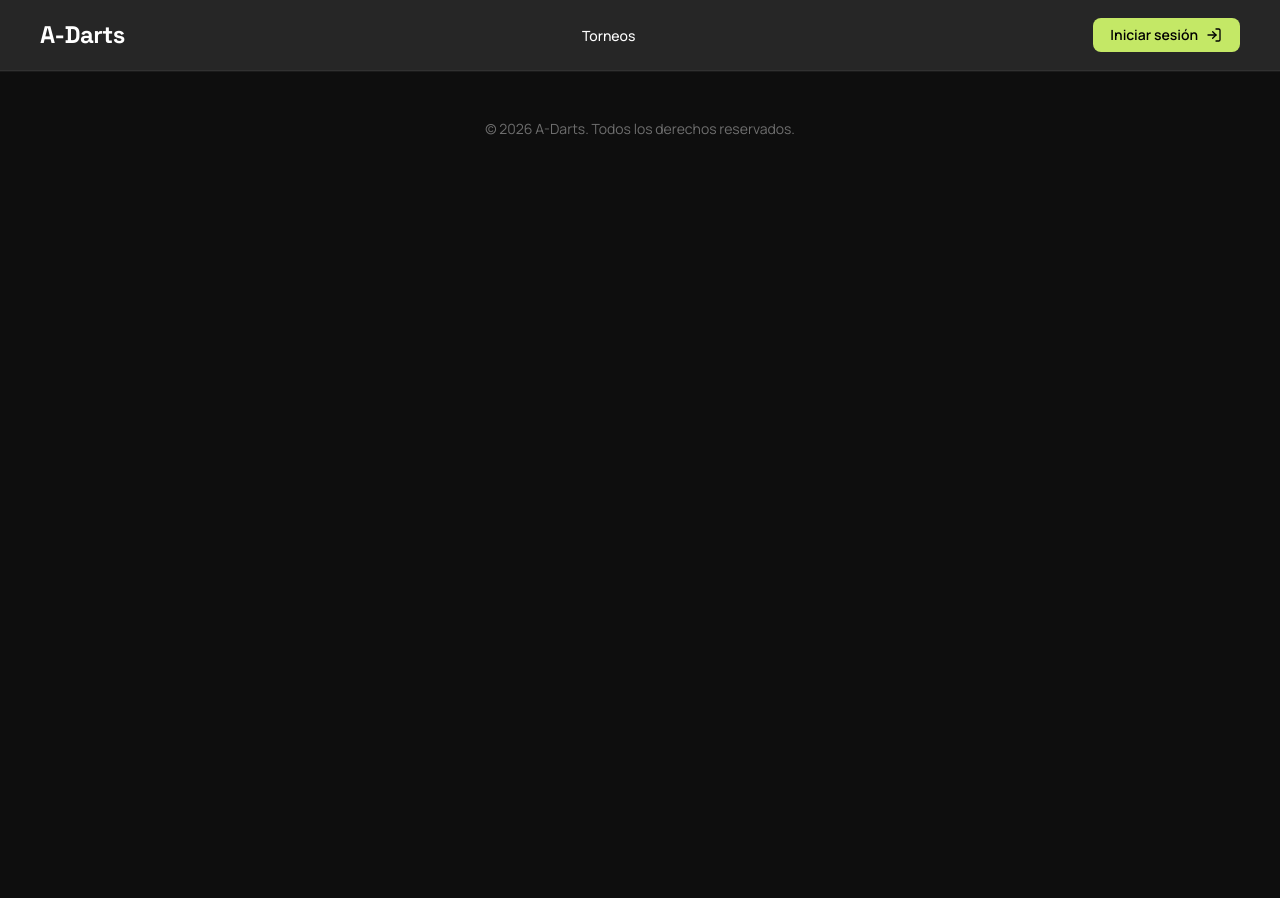
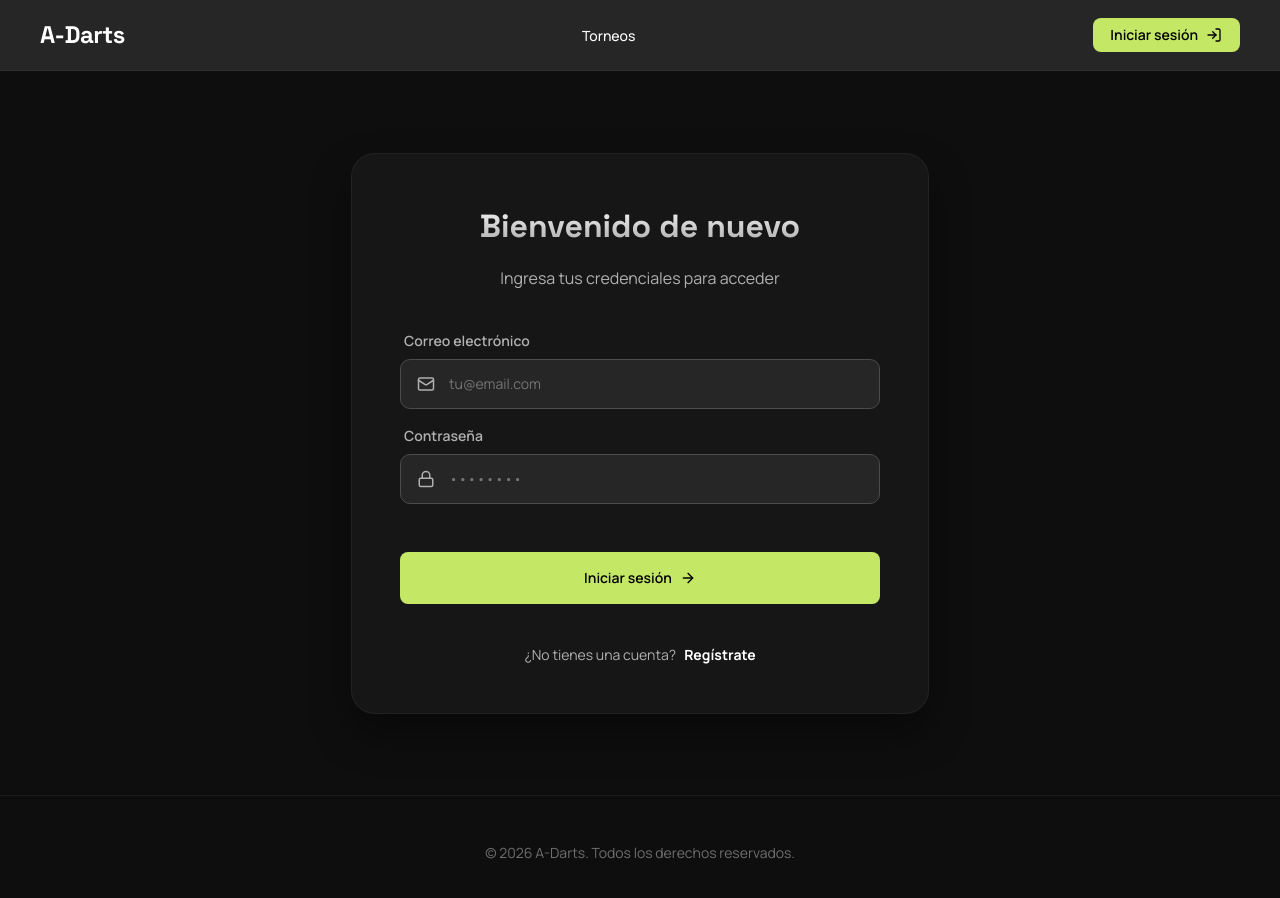
Before and after one commit to a-darts/a-darts-web-frontend, a React (Vite) app: page /login in a window 1280 px wide. Shown: the top 898 px of the page. Before the commit the page ends 800 px from the top, so only its background shows below. Built offline with nearby package versions, Linux system fonts and the light colour scheme.

Commit message:
Add LoginScreen

```diff
--- a/src/App.tsx
+++ b/src/App.tsx
@@ -3,6 +3,7 @@ import { Routes, Route } from 'react-router-dom';
 import Navbar from './components/Navbar';
 import HomeScreen from './screens/HomeScreen';
 import TournamentsScreen from './screens/TournamentsScreen';
+import LoginScreen from './screens/LoginScreen';
 
 function App() {
   return (
@@ -12,6 +13,7 @@ function App() {
       <Routes>
         <Route path="/" element={<HomeScreen />} />
         <Route path="/torneos" element={<TournamentsScreen />} />
+        <Route path="/login" element={<LoginScreen />} />
       </Routes>
 
       <footer style={styles.footer}>
--- a/src/components/Navbar.tsx
+++ b/src/components/Navbar.tsx
@@ -1,8 +1,10 @@
 import React from 'react';
-import { Link } from 'react-router-dom';
+import { Link, useNavigate } from 'react-router-dom';
 import Button from './Button';
 
 const Navbar: React.FC = () => {
+  const navigate = useNavigate();
+
   return (
     <header style={styles.header}>
       <nav style={styles.nav}>
@@ -18,6 +20,7 @@ const Navbar: React.FC = () => {
           <Button
             variant="primary"
             rightIcon="LogIn"
+            onClick={() => navigate('/login')}
           >
             Iniciar sesión
           </Button>
--- /dev/null
+++ b/src/components/TextInput.tsx
@@ -0,0 +1,81 @@
+import React from 'react';
+import Icon, { IconName } from './Icon';
+
+interface TextInputProps extends React.InputHTMLAttributes<HTMLInputElement> {
+  label?: string;
+  icon?: IconName;
+  error?: string;
+}
+
+const TextInput: React.FC<TextInputProps> = ({
+  label,
+  icon,
+  error,
+  className = '',
+  ...props
+}) => {
+  return (
+    <div style={styles.container}>
+      {label && <label style={styles.label}>{label}</label>}
+      <div style={{ ...styles.inputWrapper, ...(error ? styles.inputError : {}) }}>
+        {icon && <Icon name={icon} size={18} style={styles.icon} />}
+        <input
+          style={styles.input}
+          className={className}
+          {...props}
+        />
+      </div>
+      {error && <span style={styles.errorText}>{error}</span>}
+    </div>
+  );
+};
+
+const styles: { [key: string]: React.CSSProperties } = {
+  container: {
+    display: 'flex',
+    flexDirection: 'column',
+    gap: '0.5rem',
+    width: '100%',
+    marginBottom: '1rem',
+  },
+  label: {
+    fontSize: '0.875rem',
+    fontWeight: '600',
+    color: 'var(--text-secondary-color)',
+    marginLeft: '0.25rem',
+  },
+  inputWrapper: {
+    display: 'flex',
+    alignItems: 'center',
+    backgroundColor: 'var(--header-bg)',
+    border: '1px solid var(--btn-secondary-border)',
+    borderRadius: '10px',
+    padding: '0 1rem',
+    transition: 'all 0.2s ease',
+    height: '48px',
+  },
+  inputError: {
+    borderColor: '#ff4d4f',
+  },
+  icon: {
+    color: 'var(--text-secondary-color)',
+    marginRight: '0.75rem',
+  },
+  input: {
+    flex: 1,
+    background: 'transparent',
+    border: 'none',
+    outline: 'none',
+    color: 'var(--text-color)',
+    fontSize: '0.875rem',
+    fontFamily: 'inherit',
+    height: '100%',
+  },
+  errorText: {
+    fontSize: '0.75rem',
+    color: '#ff4d4f',
+    marginLeft: '0.25rem',
+  },
+};
+
+export default TextInput;
--- /dev/null
+++ b/src/screens/LoginScreen.tsx
@@ -0,0 +1,141 @@
+import React, { useState } from 'react';
+import TextInput from '../components/TextInput';
+import Button from '../components/Button';
+import { Link } from 'react-router-dom';
+
+const LoginScreen: React.FC = () => {
+  const [email, setEmail] = useState('');
+  const [password, setPassword] = useState('');
+
+  const handleSubmit = (e: React.FormEvent) => {
+    e.preventDefault();
+    console.log('Login attempt:', { email, password });
+    // Handle login logic here
+  };
+
+  return (
+    <div style={styles.container}>
+      <div style={styles.card}>
+        <div style={styles.header}>
+          <h1 style={styles.title}>Bienvenido de nuevo</h1>
+          <p style={styles.subtitle}>Ingresa tus credenciales para acceder</p>
+        </div>
+
+        <form onSubmit={handleSubmit} style={styles.form}>
+          <TextInput
+            label="Correo electrónico"
+            placeholder="tu@email.com"
+            type="email"
+            icon="Mail"
+            value={email}
+            onChange={(e) => setEmail(e.target.value)}
+            required
+          />
+
+          <TextInput
+            label="Contraseña"
+            placeholder="••••••••"
+            type="password"
+            icon="Lock"
+            value={password}
+            onChange={(e) => setPassword(e.target.value)}
+            required
+          />
+
+          {/* <div style={styles.forgotPassword}>
+            <Link to="/forgot-password" style={styles.link}>¿Olvidaste tu contraseña?</Link>
+          </div> */}
+
+          <Button
+            type="submit"
+            variant="primary"
+            style={styles.submitBtn}
+            rightIcon="ArrowRight"
+          >
+            Iniciar sesión
+          </Button>
+        </form>
+
+        <div style={styles.footer}>
+          <span style={styles.footerText}>¿No tienes una cuenta?</span>
+          <Link to="/register" style={styles.linkBold}>Regístrate</Link>
+        </div>
+      </div>
+    </div>
+  );
+};
+
+const styles: { [key: string]: React.CSSProperties } = {
+  container: {
+    flex: 1,
+    display: 'flex',
+    alignItems: 'center',
+    justifyContent: 'center',
+    padding: '2rem',
+    minHeight: 'calc(100vh - 140px)',
+  },
+  card: {
+    backgroundColor: '#161616',
+    border: '1px solid rgba(255, 255, 255, 0.05)',
+    borderRadius: '24px',
+    padding: '3rem',
+    width: '100%',
+    maxWidth: '480px',
+    boxShadow: '0 20px 40px rgba(0, 0, 0, 0.4)',
+  },
+  header: {
+    textAlign: 'center',
+    marginBottom: '2.5rem',
+  },
+  title: {
+    fontSize: '2rem',
+    marginBottom: '0.5rem',
+    background: 'linear-gradient(to bottom, #ffffff 0%, #a1a1a1 100%)',
+    WebkitBackgroundClip: 'text',
+    WebkitTextFillColor: 'transparent',
+  },
+  subtitle: {
+    color: 'var(--text-secondary-color)',
+    fontSize: '1rem',
+  },
+  form: {
+    display: 'flex',
+    flexDirection: 'column',
+  },
+  forgotPassword: {
+    textAlign: 'right',
+    marginBottom: '2rem',
+  },
+  submitBtn: {
+    height: '52px',
+    fontSize: '0.875rem',
+    width: '100%',
+    marginTop: '2rem',
+  },
+  link: {
+    fontSize: '0.875rem',
+    color: 'var(--text-secondary-color)',
+    textDecoration: 'none',
+    transition: 'color 0.2s',
+  },
+  linkBold: {
+    fontSize: '0.875rem',
+    color: 'var(--text-color)',
+    fontWeight: '700',
+    textDecoration: 'none',
+    marginLeft: '0.5rem',
+  },
+  footer: {
+    marginTop: '2.5rem',
+    textAlign: 'center',
+    display: 'flex',
+    justifyContent: 'center',
+    alignItems: 'center',
+  },
+  footerText: {
+    fontSize: '0.875rem',
+    color: 'var(--text-secondary-color)',
+  },
+};
+
+export default LoginScreen;
```
